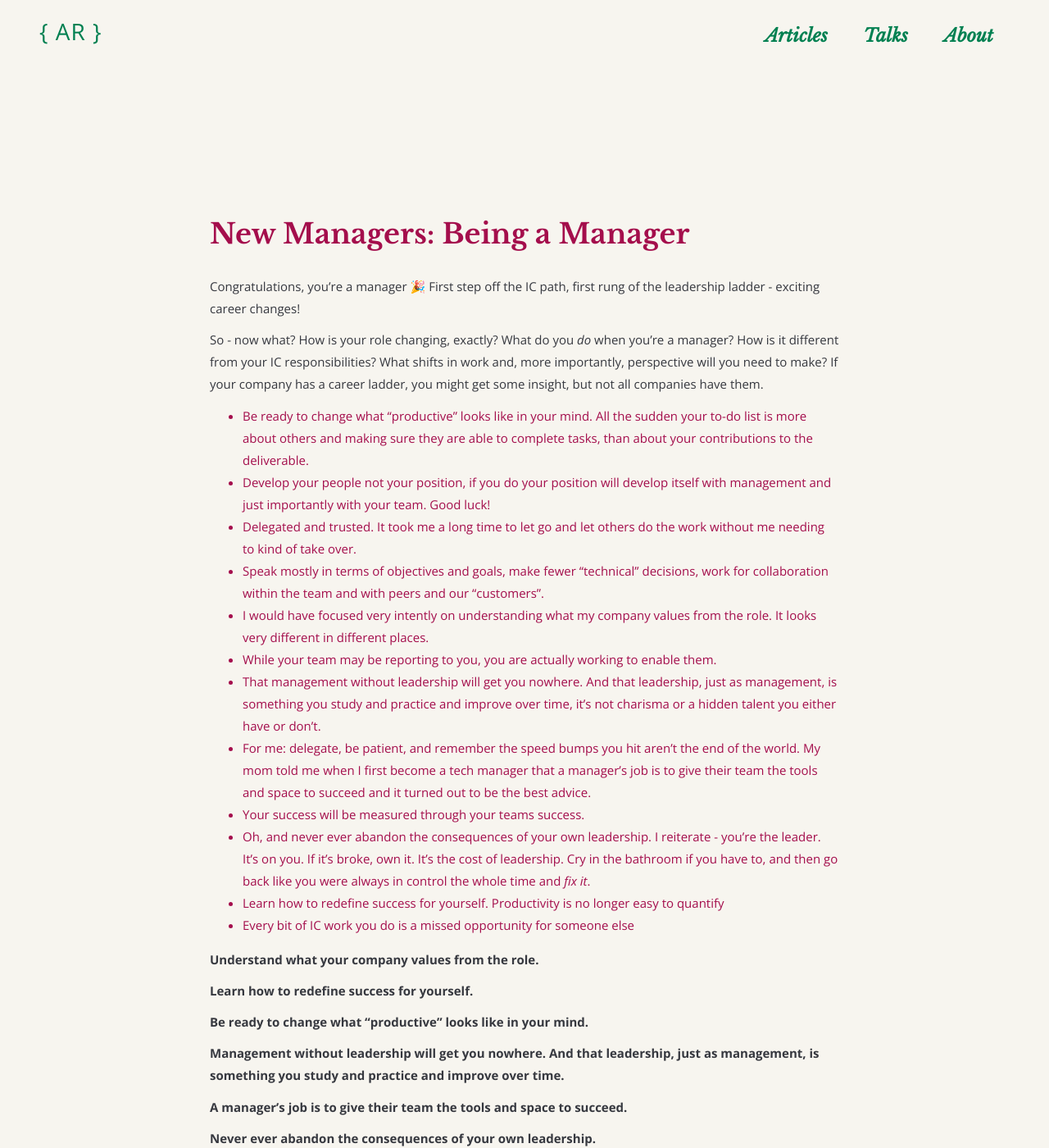
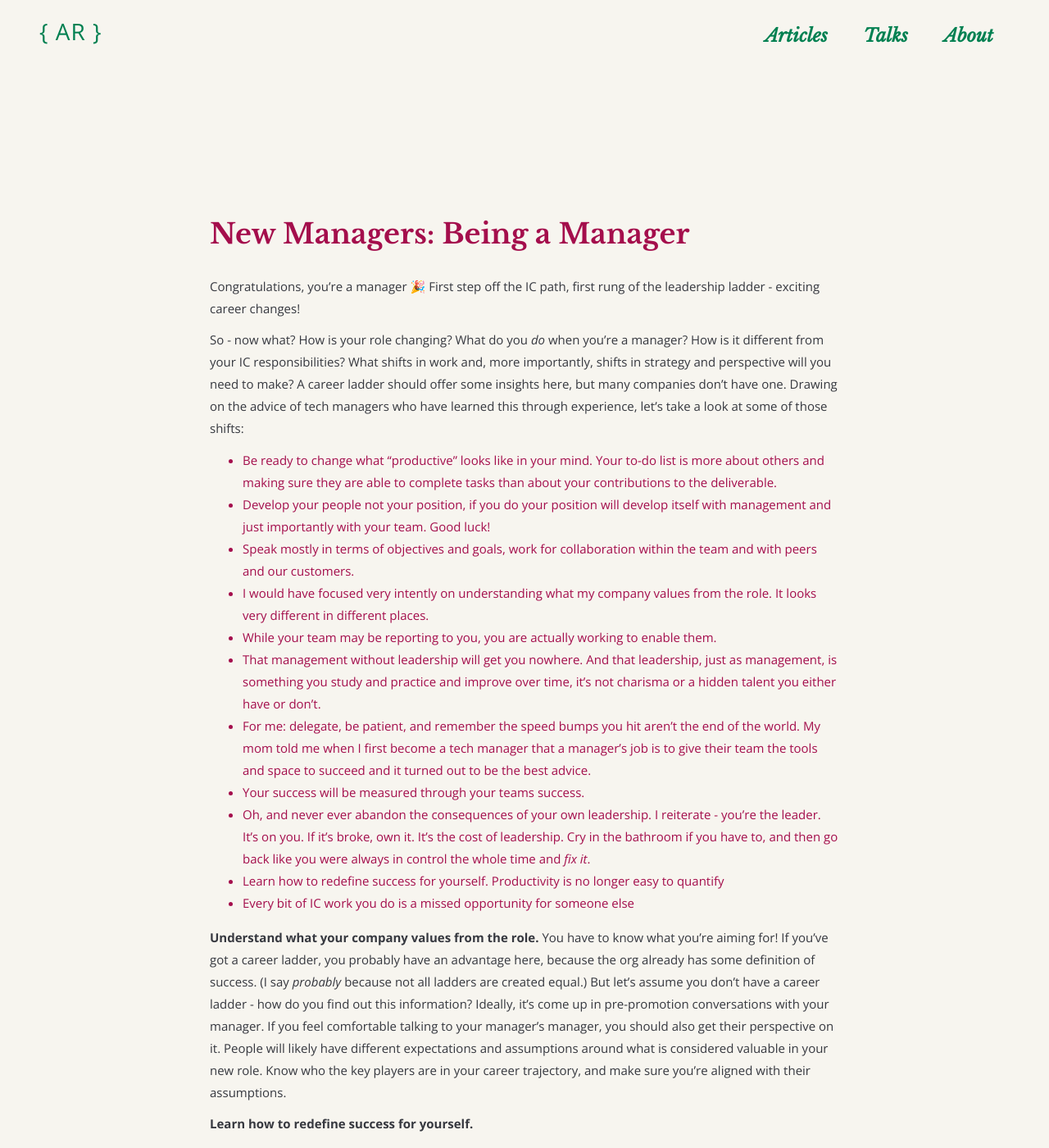
Before and after one commit to angelariggs/angelariggs.github.io, a Jekyll site: the page built from _posts/2020-02-17-being-a-manager.md, in a window 1280 px wide and 1400 px high. Shown: the whole window at 82% size. Built offline with Jekyll 4.4.1, drawn with Linux system fonts in a browser that asks for light colours; comment, search, counter and statistics services are not loaded.

Commit message:
moar moar content

```diff
--- a/_posts/2020-02-17-being-a-manager.md
+++ b/_posts/2020-02-17-being-a-manager.md
@@ -8,12 +8,11 @@ comments: true
 
 Congratulations, you're a manager 🎉 First step off the IC path, first rung of the leadership ladder - exciting career changes!
 
-So - now what? How is your role changing, exactly? What do you _do_ when you're a manager? How is it different from your IC responsibilities? What shifts in work and, more importantly, perspective will you need to make? If your company has a career ladder, you might get some insight, but not all companies have them.
+So - now what? How is your role changing? What do you _do_ when you're a manager? How is it different from your IC responsibilities? What shifts in work and, more importantly, shifts in strategy and perspective will you need to make? A career ladder should offer some insights here, but many companies don't have one. Drawing on the advice of tech managers who have learned this through experience, let's take a look at some of those shifts:
 
-- Be ready to change what "productive" looks like in your mind. All the sudden your to-do list is more about others and making sure they are able to complete tasks, than about your contributions to the deliverable.
+- Be ready to change what "productive" looks like in your mind. Your to-do list is more about others and making sure they are able to complete tasks than about your contributions to the deliverable.
 - Develop your people not your position, if you do your position will develop itself with management and just importantly with your team. Good luck!
-- Delegated and trusted. It took me a long time to let go and let others do the work without me needing to kind of take over.
-- Speak mostly in terms of objectives and goals, make fewer "technical" decisions, work for collaboration within the team and with peers and our "customers".
+- Speak mostly in terms of objectives and goals, work for collaboration within the team and with peers and our customers.
 - I would have focused very intently on understanding what my company values from the role. It looks very different in different places.
 - While your team may be reporting to you, you are actually working to enable them.
 - That management without leadership will get you nowhere. And that leadership, just as management, is something you study and practice and improve over time, it’s not charisma or a hidden talent you either have or don’t.
@@ -24,7 +23,7 @@ So - now what? How is your role changing, exactly? What do you _do_ when you're
 - Every bit of IC work you do is a missed opportunity for someone else
 
 
-**Understand what your company values from the role.**
+**Understand what your company values from the role.** You have to know what you're aiming for! If you've got a career ladder, you probably have an advantage here, because the org already has some definition of success. (I say _probably_ because not all ladders are created equal.) But let's assume you don't have a career ladder - how do you find out this information? Ideally, it's come up in pre-promotion conversations with your manager. If you feel comfortable talking to your manager's manager, you should also get their perspective on it. People will likely have different expectations and assumptions around what is considered valuable in your new role. Know who the key players are in your career trajectory, and make sure you're aligned with their assumptions.
 
 **Learn how to redefine success for yourself.**
 
```
